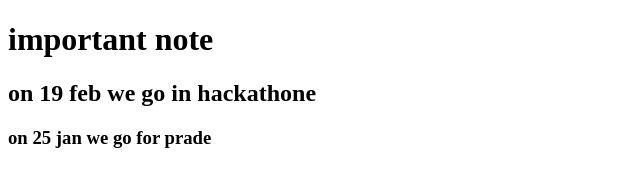
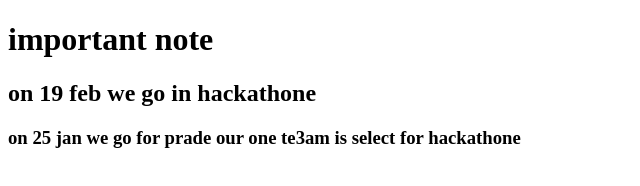
Before and after one commit to sudhanshu015/html, a plain HTML site: page chapter 2 ps/01_problem1.html in a window 1280 px wide. Shown: the whole page, without its empty margins (0-640 px from the left). Drawn offline with Linux system fonts and the light colour scheme.

Commit message:
Add note about team selection for hackathon

```diff
--- a/chapter 2 ps/01_problem1.html
+++ b/chapter 2 ps/01_problem1.html
@@ -10,7 +10,11 @@
     <h2> on 19 feb we go in hackathone</h2>
     <h3>
         on 25 jan we go for prade
+
+        our one te3am is select for hackathone
     </h3>
+
+
 
 </body>
 </html>
```
